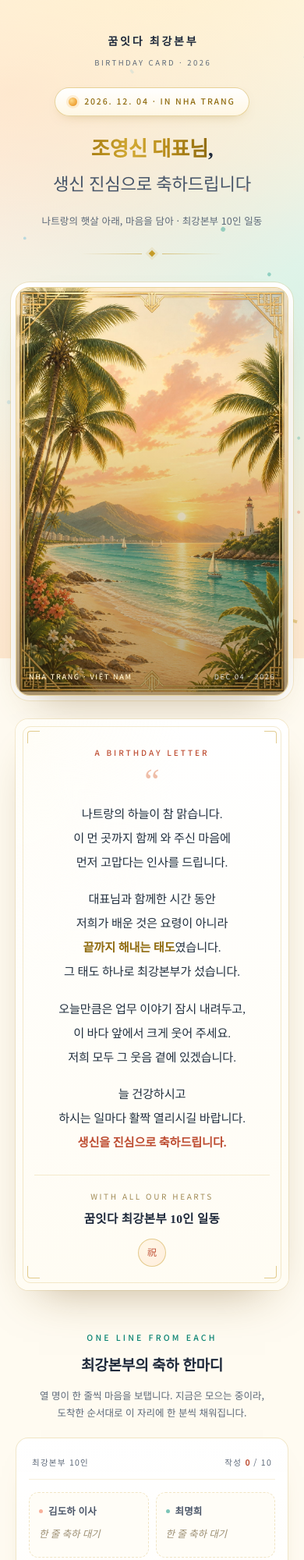
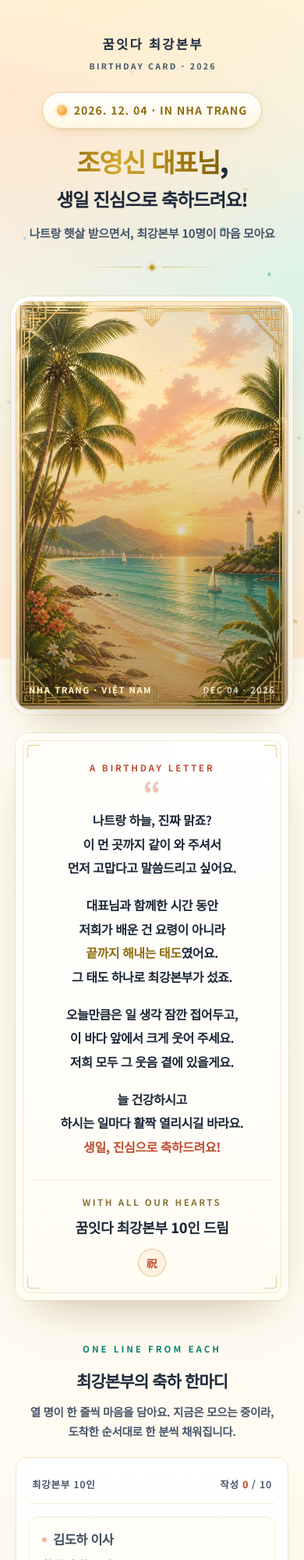
Before and after one commit to camprec1708-sketch/kkumitda-recruit, a plain HTML site: page hbd-jo/index.html in a window 390 px wide. Shown: the top 2000 px of the page at 78% size. Drawn offline with Linux system fonts and the light colour scheme; a web font is replaced by a local one.

Commit message:
hbd-jo: 굵은 모던 고딕(Pretendard) 전면 적용·폰트 대폭 확대, '생신'→'생일' 및 친근한 톤으로 문구 개편, OG 썸네일 갱신

```diff
--- a/hbd-jo/index.html
+++ b/hbd-jo/index.html
@@ -3,31 +3,33 @@
 <head>
 <meta charset="utf-8">
 <meta name="viewport" content="width=device-width, initial-scale=1, viewport-fit=cover">
-<title>조영신 대표님, 생신 진심으로 축하드립니다 · 꿈잇다 최강본부</title>
-<meta name="description" content="2026년 12월 4일, 나트랑에서 꿈잇다 최강본부 10인이 조영신 대표님의 생신을 축하드립니다.">
+<title>조영신 대표님, 생일 진심으로 축하드려요! · 꿈잇다 최강본부</title>
+<meta name="description" content="2026년 12월 4일, 나트랑에서 꿈잇다 최강본부 10인이 조영신 대표님의 생일을 신나게 축하드려요!">
 <meta name="robots" content="noindex,nofollow">
 <meta name="theme-color" content="#FFFDF7">
 <meta name="author" content="꿈잇다 최강본부">
 <link rel="icon" type="image/png" href="../kkumitda-symbol.png">
 <link rel="apple-touch-icon" href="../kkumitda-symbol.png">
 <meta property="og:type" content="website">
-<meta property="og:title" content="조영신 대표님, 생신 진심으로 축하드립니다">
-<meta property="og:description" content="2026. 12. 04 · IN NHA TRANG — 꿈잇다 최강본부 10인이 마음을 모아 드리는 생신 축하 카드">
+<meta property="og:title" content="조영신 대표님, 생일 진심으로 축하드려요!">
+<meta property="og:description" content="2026. 12. 04 · IN NHA TRANG — 꿈잇다 최강본부 10인이 마음을 모아 드리는 생일 축하 카드">
 <meta property="og:image" content="https://camprec1708-sketch.github.io/kkumitda-recruit/hbd-jo/og-jo.jpg">
 <meta property="og:image:width" content="1200">
 <meta property="og:image:height" content="630">
 <meta property="og:image:type" content="image/jpeg">
-<meta property="og:image:alt" content="나트랑의 햇살과 에메랄드 바다, 조영신 대표님 생신을 축하하는 크림·골드 카드">
+<meta property="og:image:alt" content="나트랑의 햇살과 에메랄드 바다, 조영신 대표님 생일을 축하하는 크림·골드 카드">
 <meta property="og:url" content="https://camprec1708-sketch.github.io/kkumitda-recruit/hbd-jo/">
 <meta property="og:site_name" content="꿈잇다 최강본부">
 <meta property="og:locale" content="ko_KR">
 <meta name="twitter:card" content="summary_large_image">
-<meta name="twitter:title" content="조영신 대표님, 생신 진심으로 축하드립니다">
+<meta name="twitter:title" content="조영신 대표님, 생일 진심으로 축하드려요!">
 <meta name="twitter:description" content="2026. 12. 04 · IN NHA TRANG — 꿈잇다 최강본부 10인의 마음">
 <meta name="twitter:image" content="https://camprec1708-sketch.github.io/kkumitda-recruit/hbd-jo/og-jo.jpg">
 <link rel="preconnect" href="https://fonts.googleapis.com">
 <link rel="preconnect" href="https://fonts.gstatic.com" crossorigin>
-<link href="https://fonts.googleapis.com/css2?family=Noto+Sans+KR:wght@400;500;700&family=Noto+Serif+KR:wght@400;600&family=Gowun+Batang:wght@400;700&display=swap" rel="stylesheet">
+<link rel="preconnect" href="https://cdn.jsdelivr.net" crossorigin>
+<link rel="stylesheet" href="https://cdn.jsdelivr.net/gh/orioncactus/pretendard@v1.3.9/dist/web/variable/pretendardvariable-dynamic-subset.min.css">
+<link href="https://fonts.googleapis.com/css2?family=Noto+Sans+KR:wght@400;500;600;700;800;900&display=swap" rel="stylesheet">
 <style>
   :root{
     --cream:#FFFDF7;
@@ -50,8 +52,8 @@
     --emerald-soft:#DCF3EC;
     --sky:#5FB7DC;
     --peach:#FFD3B6;
-    --serif:"Gowun Batang","Noto Serif KR","Nanum Myeongjo",serif;
-    --sans:"Noto Sans KR","Apple SD Gothic Neo","Malgun Gothic",system-ui,-apple-system,sans-serif;
+    /* 굵은 모던 고딕 단일 서체 — Pretendard + Noto Sans KR(700·800·900) 폴백 */
+    --sans:"Pretendard Variable","Pretendard","Noto Sans KR","Apple SD Gothic Neo","Malgun Gothic",system-ui,-apple-system,sans-serif;
   }
   *,*::before,*::after{box-sizing:border-box}
   html{-webkit-text-size-adjust:100%;scroll-behavior:smooth}
@@ -78,10 +80,10 @@
   .wrap{position:relative;z-index:2;max-width:680px;margin:0 auto;padding:0 20px calc(56px + env(safe-area-inset-bottom,0px))}
 
   /* ── typography helpers ── */
-  .serif{font-family:var(--serif)}
+  .serif{font-family:var(--sans);font-weight:800}
   .eyebrow{
-    font-size:10.5px;letter-spacing:.3em;text-transform:uppercase;
-    color:var(--emerald);font-weight:500
+    font-size:11.5px;letter-spacing:.26em;text-transform:uppercase;
+    color:var(--emerald);font-weight:700
   }
   .ornament{display:flex;align-items:center;justify-content:center;gap:10px}
   .ornament::before,.ornament::after{content:"";height:1px;flex:1;max-width:78px;
@@ -93,32 +95,33 @@
   /* ── hero ── */
   header.hero{padding:42px 0 8px;text-align:center}
   .wordmark{display:flex;flex-direction:column;align-items:center;gap:5px}
-  .wordmark .brand{font-family:var(--serif);font-weight:700;font-size:14px;letter-spacing:.2em;color:var(--ink);padding-left:.2em}
-  .wordmark .sub{font-size:9.5px;letter-spacing:.26em;color:var(--ink-3);padding-left:.26em}
+  .wordmark .brand{font-family:var(--sans);font-weight:800;font-size:16.5px;letter-spacing:.14em;color:var(--ink);padding-left:.14em}
+  .wordmark .sub{font-size:10.5px;font-weight:700;letter-spacing:.22em;color:var(--ink-2);padding-left:.22em}
 
   .badge{
     display:inline-flex;align-items:center;gap:9px;margin-top:24px;
-    padding:8px 17px;border:1px solid rgba(197,155,39,.42);border-radius:999px;
-    font-size:10.5px;letter-spacing:.18em;color:var(--gold-deep);font-weight:500;
+    padding:10px 18px;border:1px solid rgba(197,155,39,.42);border-radius:999px;
+    font-size:14px;letter-spacing:.07em;color:var(--gold-deep);font-weight:700;
     background:linear-gradient(180deg,#FFFFFF,#FFF7E4);
     box-shadow:0 6px 16px -10px rgba(156,118,19,.5), inset 0 1px 0 #fff;
   }
-  .badge .sun{width:11px;height:11px;border-radius:50%;display:block;
+  .badge .sun{width:13px;height:13px;border-radius:50%;display:block;
     background:radial-gradient(circle at 35% 35%,#FFD98A,#F0A93F 60%,#E68A2E);
     box-shadow:0 0 0 3px rgba(240,169,63,.18)}
 
   h1{
-    font-family:var(--serif);font-weight:700;margin:22px 0 0;
-    font-size:clamp(24px,6.8vw,35px);line-height:1.55;letter-spacing:-.015em;color:var(--ink);
+    font-family:var(--sans);font-weight:900;margin:20px 0 0;
+    font-size:clamp(30px,8.6vw,42px);line-height:1.34;letter-spacing:-.045em;color:var(--ink);
   }
   h1 .name{
-    display:inline-block;
-    background:linear-gradient(100deg,#A67C12 0%,#D2A932 34%,#B98D1B 62%,#8E6A0E 100%);
+    display:inline-block;font-weight:900;
+    background:linear-gradient(100deg,#9C720B 0%,#D2A932 30%,#B08515 60%,#835F08 100%);
     -webkit-background-clip:text;background-clip:text;color:transparent;
   }
-  h1 .soft{display:block;font-size:.84em;color:var(--ink-2);margin-top:8px;font-weight:400;letter-spacing:-.01em}
+  h1 .soft{display:block;font-size:.70em;color:var(--ink);margin-top:10px;font-weight:800;letter-spacing:-.045em}
   .hero-note{
-    margin:18px auto 0;font-size:12.5px;color:var(--ink-3);letter-spacing:.01em
+    margin:16px auto 0;max-width:22em;font-size:15px;line-height:1.65;
+    font-weight:700;color:var(--ink-2);letter-spacing:-.02em
   }
   .hero-rule{margin:28px auto 0;width:100%}
 
@@ -138,9 +141,9 @@
   .art-cap{
     position:absolute;left:0;right:0;bottom:0;padding:15px 16px;z-index:1;
     display:flex;align-items:baseline;justify-content:space-between;gap:12px;
-    font-size:9px;letter-spacing:.18em;color:rgba(255,255,255,.9);white-space:nowrap
+    font-size:11px;font-weight:600;letter-spacing:.14em;color:rgba(255,255,255,.95);white-space:nowrap
   }
-  .art-cap b{font-weight:500;color:#FFF0C9}
+  .art-cap b{font-weight:800;color:#FFF0C9}
   .art-cap span{color:rgba(255,255,255,.82)}
 
   /* ── paper card ── */
@@ -162,42 +165,42 @@
   .paper .corner.tr{top:15px;right:15px;border-left:0;border-bottom:0;border-top-right-radius:4px}
   .paper .corner.bl{bottom:15px;left:15px;border-right:0;border-top:0;border-bottom-left-radius:4px}
   .paper .corner.br{bottom:15px;right:15px;border-left:0;border-top:0;border-bottom-right-radius:4px}
-  .paper .kicker{text-align:center;font-size:10px;letter-spacing:.3em;color:var(--coral-deep);text-transform:uppercase;font-weight:500}
+  .paper .kicker{text-align:center;font-size:11.5px;letter-spacing:.24em;color:var(--coral-deep);text-transform:uppercase;font-weight:700}
   .quote-mark{
-    text-align:center;font-family:var(--serif);font-size:44px;line-height:1;
-    color:rgba(224,126,84,.5);margin:6px 0 4px
+    text-align:center;font-family:var(--sans);font-size:38px;line-height:1;font-weight:800;
+    color:rgba(224,126,84,.45);margin:2px 0 2px
   }
   .dedication{
-    position:relative;margin:0 auto;max-width:29em;
-    font-family:var(--serif);font-size:clamp(14.2px,3.9vw,16.5px);line-height:2.05;color:#22303F;
-    text-align:center;letter-spacing:-.01em;
+    position:relative;margin:0 auto;max-width:26em;
+    font-family:var(--sans);font-size:clamp(16px,4.1vw,17px);line-height:1.92;color:#1B2737;
+    text-align:center;letter-spacing:-.028em;font-weight:600;
   }
   .dedication p{margin:0 0 1.05em}
   .dedication p:last-of-type{margin-bottom:0}
-  .dedication .accent{color:var(--gold-deep);font-weight:700;white-space:nowrap}
-  .dedication .accent-warm{color:var(--coral-deep);font-weight:700;white-space:nowrap}
+  .dedication .accent{color:var(--gold-deep);font-weight:800;white-space:nowrap}
+  .dedication .accent-warm{color:var(--coral-deep);font-weight:800;white-space:nowrap}
   .sign{
     margin-top:26px;padding-top:18px;border-top:1px solid rgba(197,155,39,.2);
     text-align:center
   }
-  .sign .from{font-size:10px;letter-spacing:.26em;color:#A08A55}
-  .sign .sign-who{font-family:var(--serif);font-weight:700;font-size:15.5px;color:var(--ink);margin-top:6px;letter-spacing:.02em}
+  .sign .from{font-size:11.5px;font-weight:700;letter-spacing:.22em;color:#8C7439}
+  .sign .sign-who{font-family:var(--sans);font-weight:800;font-size:18px;color:var(--ink);margin-top:7px;letter-spacing:-.02em}
   .sign .seal{
     display:inline-flex;align-items:center;justify-content:center;
     width:36px;height:36px;margin-top:12px;border-radius:50%;
     border:1px solid rgba(197,155,39,.45);color:var(--coral-deep);
     background:radial-gradient(circle at 32% 28%,#FFF6E6,#FFEEDD);
-    font-family:var(--serif);font-size:12px;letter-spacing:.02em
+    font-family:var(--sans);font-weight:800;font-size:13.5px;letter-spacing:.02em
   }
 
   /* ── section heading ── */
   .sect{margin-top:52px}
   .sect-head{text-align:center}
   .sect-head h2{
-    font-family:var(--serif);font-weight:700;margin:10px 0 0;
-    font-size:clamp(19px,4.8vw,23px);color:var(--ink);letter-spacing:-.01em
+    font-family:var(--sans);font-weight:800;margin:12px 0 0;
+    font-size:clamp(21px,5.4vw,26px);color:var(--ink);letter-spacing:-.045em
   }
-  .sect-head p{margin:10px auto 0;max-width:26em;font-size:12.5px;line-height:1.8;color:var(--ink-3)}
+  .sect-head p{margin:10px auto 0;max-width:24em;font-size:14.5px;font-weight:600;line-height:1.72;color:var(--ink-2);letter-spacing:-.02em}
 
   /* ── guestbook wall ── */
   .wall-card{
@@ -208,18 +211,18 @@
   }
   .wall-meta{
     display:flex;align-items:center;justify-content:space-between;gap:10px;
-    padding:14px 4px 12px;border-bottom:1px solid rgba(197,155,39,.16);
-    font-size:10.5px;letter-spacing:.12em;color:var(--ink-3)
+    padding:15px 4px 13px;border-bottom:1px solid rgba(197,155,39,.16);
+    font-size:12.5px;font-weight:600;letter-spacing:.06em;color:var(--ink-2)
   }
-  .wall-meta b{font-weight:700;color:var(--coral-deep);letter-spacing:.04em}
+  .wall-meta b{font-weight:800;color:var(--coral-deep);letter-spacing:.02em}
   ol.wall{
     list-style:none;margin:0;padding:16px 0 4px;
-    display:grid;grid-template-columns:1fr 1fr;gap:9px;
+    display:grid;grid-template-columns:1fr;gap:10px;
   }
   ol.wall li{
     --dot:#F0714F;
-    display:flex;flex-direction:column;gap:7px;
-    min-height:84px;padding:12px 12px 11px;border-radius:12px;
+    display:flex;flex-direction:column;gap:6px;
+    padding:14px 16px;border-radius:12px;
     border:1px solid rgba(197,155,39,.26);
     background:linear-gradient(180deg,#FFFFFF,#FFFCF3);
     box-shadow:0 8px 18px -16px rgba(120,88,30,.6);
@@ -234,16 +237,16 @@
     background:#FFFDF7;box-shadow:none;
   }
   .who{
-    font-size:12.5px;font-weight:700;color:var(--ink);letter-spacing:.01em;
-    display:flex;align-items:center;gap:7px;
+    font-size:16.5px;font-weight:800;color:var(--ink);letter-spacing:-.03em;
+    display:flex;align-items:center;gap:8px;
   }
-  .who::before{content:"";width:5px;height:5px;border-radius:50%;background:var(--dot);flex:none}
-  .msg{font-size:12.5px;line-height:1.72;color:var(--ink-2);letter-spacing:-.01em}
-  li.pending .msg{color:#9C8F73;font-style:italic}
-  li.pending .who{color:#4A5568}
+  .who::before{content:"";width:6px;height:6px;border-radius:50%;background:var(--dot);flex:none}
+  .msg{font-size:15.5px;font-weight:600;line-height:1.66;color:#3B4A5D;letter-spacing:-.025em}
+  li.pending .msg{font-size:14.5px;font-weight:600;font-style:normal;color:#8A7B5E}
+  li.pending .who{color:#3E4A5C}
   li.pending .who::before{opacity:.55}
   .wall-note{
-    margin:14px 4px 16px;font-size:11px;line-height:1.75;color:#7F7660
+    margin:14px 4px 16px;font-size:14px;font-weight:600;line-height:1.7;color:#6E6044;letter-spacing:-.02em
   }
 
   /* ── composer ── */
@@ -254,24 +257,24 @@
     box-shadow:0 20px 44px -34px rgba(120,88,30,.6);
   }
   .compose h3{
-    margin:0;font-family:var(--serif);font-weight:700;font-size:17.5px;color:var(--ink);
+    margin:0;font-family:var(--sans);font-weight:800;font-size:19px;color:var(--ink);letter-spacing:-.04em;
     display:flex;align-items:center;gap:9px;flex-wrap:wrap
   }
-  .compose h3 span{font-family:var(--sans);font-size:9px;letter-spacing:.2em;color:var(--emerald);font-weight:500}
-  .compose .lead{margin:8px 0 16px;font-size:12px;line-height:1.75;color:var(--ink-3)}
-  .field{margin-top:12px}
-  .field label{display:block;font-size:11px;letter-spacing:.04em;color:var(--gold-deep);margin-bottom:7px;font-weight:500}
+  .compose h3 span{font-family:var(--sans);font-size:10px;letter-spacing:.18em;color:var(--emerald);font-weight:700}
+  .compose .lead{margin:9px 0 18px;font-size:14px;font-weight:600;line-height:1.7;color:var(--ink-2);letter-spacing:-.02em}
+  .field{margin-top:14px}
+  .field label{display:block;font-size:12.5px;letter-spacing:.02em;color:var(--gold-deep);margin-bottom:7px;font-weight:700}
   .field input,.field textarea{
     width:100%;border:1px solid rgba(197,155,39,.34);border-radius:10px;
     background:#FFFFFF;color:var(--ink);
-    padding:11px 13px;font-family:var(--sans);font-size:14px;line-height:1.6;
+    padding:12px 13px;font-family:var(--sans);font-size:16px;font-weight:500;line-height:1.6;
     outline:none;transition:border-color .2s, box-shadow .2s;
     box-shadow:inset 0 1px 2px rgba(160,130,70,.06);
   }
   .field input::placeholder,.field textarea::placeholder{color:#B6AE9C}
   .field input:focus,.field textarea:focus{border-color:rgba(197,155,39,.8);box-shadow:0 0 0 3px rgba(232,200,104,.28)}
   .field textarea{resize:vertical;min-height:84px}
-  .counter{display:flex;justify-content:flex-end;font-size:10.5px;color:#8E8570;margin-top:5px;letter-spacing:.06em}
+  .counter{display:flex;justify-content:flex-end;font-size:11.5px;font-weight:600;color:#7C735F;margin-top:6px;letter-spacing:.04em}
   .counter.over{color:var(--coral-deep)}
   .preview{
     margin-top:16px;border-radius:12px;padding:15px 16px 14px;
@@ -279,14 +282,14 @@
     border:1px solid rgba(197,155,39,.26);
     box-shadow:inset 0 1px 0 #fff, 0 10px 22px -20px rgba(120,88,30,.7);
   }
-  .preview .pv-kicker{font-size:9px;letter-spacing:.24em;color:var(--emerald);margin-bottom:7px}
-  .preview .pv-text{font-family:var(--serif);font-size:13.5px;line-height:1.85;color:#22303F;min-height:1.9em}
-  .preview .pv-name{margin-top:10px;text-align:right;font-size:11px;color:#9C8A62;letter-spacing:.04em}
+  .preview .pv-kicker{font-size:10px;font-weight:700;letter-spacing:.2em;color:var(--emerald);margin-bottom:8px}
+  .preview .pv-text{font-family:var(--sans);font-weight:600;font-size:15.5px;line-height:1.8;color:#1B2737;min-height:1.9em;letter-spacing:-.02em}
+  .preview .pv-name{margin-top:10px;text-align:right;font-size:12.5px;font-weight:600;color:#8A7648;letter-spacing:.01em}
   .btns{display:flex;gap:9px;margin-top:16px;flex-wrap:wrap}
   .btn{
     flex:1 1 130px;appearance:none;border:1px solid rgba(197,155,39,.42);border-radius:10px;
     background:#FFFFFF;
-    color:var(--ink);font-family:var(--sans);font-size:13px;font-weight:500;letter-spacing:.02em;
+    color:var(--ink);font-family:var(--sans);font-size:14.5px;font-weight:700;letter-spacing:-.01em;
     padding:12px 10px;cursor:pointer;transition:transform .12s, background .2s, border-color .2s, box-shadow .2s;
     box-shadow:0 8px 18px -16px rgba(120,88,30,.8);
   }
@@ -298,7 +301,7 @@
   }
   .btn.primary:hover{background:linear-gradient(180deg,#FFE596,#E9BC4C)}
   .btn.ghost{background:#FFFFFF;color:var(--ink-2);border-color:rgba(197,155,39,.3);flex:1 1 100%}
-  .hint{margin:12px 0 0;font-size:11px;line-height:1.7;color:#8E8570}
+  .hint{margin:12px 0 0;font-size:12.5px;font-weight:600;line-height:1.65;color:#7C735F;letter-spacing:-.015em}
   .toast{
     position:fixed;left:50%;bottom:26px;transform:translate(-50%,16px);
     background:#FFFFFF;border:1px solid rgba(197,155,39,.5);color:var(--ink);
@@ -310,8 +313,8 @@
 
   /* ── footer ── */
   footer{margin-top:48px;text-align:center}
-  footer .brandline{font-family:var(--serif);font-weight:700;font-size:13px;letter-spacing:.2em;color:var(--ink);padding-left:.2em}
-  footer .date{margin-top:9px;font-size:10px;letter-spacing:.24em;color:#8C826C;padding-left:.24em}
+  footer .brandline{font-family:var(--sans);font-weight:800;font-size:15.5px;letter-spacing:.14em;color:var(--ink);padding-left:.14em}
+  footer .date{margin-top:10px;font-size:11.5px;font-weight:700;letter-spacing:.2em;color:#7A7059;padding-left:.2em}
   footer .copyline{margin-top:20px}
 
   /* ── reveal ── */
@@ -323,9 +326,9 @@
     .art{max-width:470px}
     header.hero{padding-top:56px}
     .paper{padding:44px 40px 38px}
-    .dedication{font-size:16.5px}
+    .dedication{font-size:17px}
     .compose{padding:28px 26px 26px}
-    ol.wall li{min-height:92px}
+    ol.wall{grid-template-columns:1fr 1fr;gap:11px}
   }
   @media (prefers-reduced-motion:reduce){
     .reveal{opacity:1;transform:none;transition:none}
@@ -358,10 +361,10 @@
 
     <h1>
       <span class="name">조영신 대표님</span>,
-      <span class="soft">생신 진심으로 축하드립니다</span>
+      <span class="soft">생일 진심으로 축하드려요!</span>
     </h1>
 
-    <p class="hero-note">나트랑의 햇살 아래, 마음을 담아 · 최강본부 10인 일동</p>
+    <p class="hero-note">나트랑 햇살 받으면서, 최강본부 10명이 마음 모아요</p>
     <div class="ornament hero-rule"><span class="diamond"></span></div>
   </header>
 
@@ -380,15 +383,15 @@
     <div class="quote-mark" aria-hidden="true">“</div>
 
     <div class="dedication">
-      <p>나트랑의 하늘이 참 맑습니다.<br>이 먼 곳까지 함께 와 주신 마음에<br>먼저 고맙다는 인사를 드립니다.</p>
-      <p>대표님과 함께한 시간 동안<br>저희가 배운 것은 요령이 아니라<br><span class="accent">끝까지 해내는 태도</span>였습니다.<br>그 태도 하나로 최강본부가 섰습니다.</p>
-      <p>오늘만큼은 업무 이야기 잠시 내려두고,<br>이 바다 앞에서 크게 웃어 주세요.<br>저희 모두 그 웃음 곁에 있겠습니다.</p>
-      <p>늘 건강하시고<br>하시는 일마다 활짝 열리시길 바랍니다.<br><span class="accent-warm">생신을 진심으로 축하드립니다.</span></p>
+      <p>나트랑 하늘, 진짜 맑죠?<br>이 먼 곳까지 같이 와 주셔서<br>먼저 고맙다고 말씀드리고 싶어요.</p>
+      <p>대표님과 함께한 시간 동안<br>저희가 배운 건 요령이 아니라<br><span class="accent">끝까지 해내는 태도</span>였어요.<br>그 태도 하나로 최강본부가 섰죠.</p>
+      <p>오늘만큼은 일 생각 잠깐 접어두고,<br>이 바다 앞에서 크게 웃어 주세요.<br>저희 모두 그 웃음 곁에 있을게요.</p>
+      <p>늘 건강하시고<br>하시는 일마다 활짝 열리시길 바라요.<br><span class="accent-warm">생일, 진심으로 축하드려요!</span></p>
     </div>
 
     <div class="sign">
       <div class="from">WITH ALL OUR HEARTS</div>
-      <div class="sign-who serif">꿈잇다 최강본부 10인 일동</div>
+      <div class="sign-who serif">꿈잇다 최강본부 10인 드림</div>
       <div class="seal serif">祝</div>
     </div>
   </section>
@@ -397,31 +400,31 @@
     <div class="sect-head">
       <div class="eyebrow">ONE LINE FROM EACH</div>
       <h2 id="wall-title">최강본부의 축하 한마디</h2>
-      <p>열 명이 한 줄씩 마음을 보탭니다. 지금은 모으는 중이라, 도착한 순서대로 이 자리에 한 분씩 채워집니다.</p>
+      <p>열 명이 한 줄씩 마음을 담아요. 지금은 모으는 중이라, 도착한 순서대로 한 분씩 채워집니다.</p>
     </div>
 
     <div class="wall-card">
       <div class="wall-meta"><span>최강본부 10인</span><span>작성 <b id="done-count">0</b> / 10</span></div>
       <!-- 멘트 취합 후 수정 방법: 해당 li의 class="pending"을 지우고 .msg에 한 줄 멘트를 넣습니다. 작성 인원에 맞춰 #done-count 숫자도 함께 고칩니다. -->
       <ol class="wall" id="wall">
-        <li class="pending"><span class="who">김도하 이사</span><span class="msg">한 줄 축하 대기</span></li>
-        <li class="pending"><span class="who">최명희</span><span class="msg">한 줄 축하 대기</span></li>
-        <li class="pending"><span class="who">김채원</span><span class="msg">한 줄 축하 대기</span></li>
-        <li class="pending"><span class="who">김시은</span><span class="msg">한 줄 축하 대기</span></li>
-        <li class="pending"><span class="who">이혁재</span><span class="msg">한 줄 축하 대기</span></li>
-        <li class="pending"><span class="who">박도현</span><span class="msg">한 줄 축하 대기</span></li>
-        <li class="pending"><span class="who">김건하</span><span class="msg">한 줄 축하 대기</span></li>
-        <li class="pending"><span class="who">설현수</span><span class="msg">한 줄 축하 대기</span></li>
-        <li class="pending"><span class="who">성시우</span><span class="msg">한 줄 축하 대기</span></li>
-        <li class="pending"><span class="who">정연경</span><span class="msg">한 줄 축하 대기</span></li>
+        <li class="pending"><span class="who">김도하 이사</span><span class="msg">한 줄 축하 준비 중</span></li>
+        <li class="pending"><span class="who">최명희</span><span class="msg">한 줄 축하 준비 중</span></li>
+        <li class="pending"><span class="who">김채원</span><span class="msg">한 줄 축하 준비 중</span></li>
+        <li class="pending"><span class="who">김시은</span><span class="msg">한 줄 축하 준비 중</span></li>
+        <li class="pending"><span class="who">이혁재</span><span class="msg">한 줄 축하 준비 중</span></li>
+        <li class="pending"><span class="who">박도현</span><span class="msg">한 줄 축하 준비 중</span></li>
+        <li class="pending"><span class="who">김건하</span><span class="msg">한 줄 축하 준비 중</span></li>
+        <li class="pending"><span class="who">설현수</span><span class="msg">한 줄 축하 준비 중</span></li>
+        <li class="pending"><span class="who">성시우</span><span class="msg">한 줄 축하 준비 중</span></li>
+        <li class="pending"><span class="who">정연경</span><span class="msg">한 줄 축하 준비 중</span></li>
       </ol>
-      <p class="wall-note">※ 아직 팀원 한 줄 축하가 취합되기 전입니다. 완성 전에는 이 링크를 대표님께 바로 보내지 말아 주세요.</p>
+      <p class="wall-note">※ 아직 팀원들 한 줄이 다 모이지 않았어요. 다 채워지기 전에는 이 링크를 대표님께 먼저 보내지 말아 주세요.</p>
     </div>
   </section>
 
   <section class="compose reveal" aria-labelledby="compose-title">
     <h3 id="compose-title">한 줄 축하 남기기 <span>FOR TEAM MEMBERS</span></h3>
-    <p class="lead">이름과 한 줄을 적으면 카드 모양 그대로 미리 보여 드립니다. 복사해서 박도현 님께 카톡으로 보내 주시면, 카드에 한 분씩 올려 드립니다.</p>
+    <p class="lead">이름이랑 한 줄만 적으면 카드 모양 그대로 미리 보여 드려요. 복사해서 박도현 님께 카톡으로 보내 주시면, 카드에 한 분씩 올려 드릴게요.</p>
 
     <div class="field">
       <label for="name">이름</label>
@@ -430,13 +433,13 @@
 
     <div class="field">
       <label for="msg">한 줄 축하</label>
-      <textarea id="msg" maxlength="80" rows="3" placeholder="예) 대표님, 늘 건강하시고 하시는 일 다 잘 되시길 바랍니다!"></textarea>
+      <textarea id="msg" maxlength="80" rows="3" placeholder="예) 대표님, 나트랑에서 맞는 생일 진짜 축하드려요! 오늘은 일 생각 말고 신나게 놀아요!"></textarea>
       <div class="counter" id="counter">0 / 80</div>
     </div>
 
     <div class="preview" aria-live="polite">
       <div class="pv-kicker">PREVIEW</div>
-      <div class="pv-text" id="pv-text">조영신 대표님, 생신을 진심으로 축하드립니다.</div>
+      <div class="pv-text" id="pv-text">조영신 대표님, 생일 진심으로 축하드려요!</div>
       <div class="pv-name" id="pv-name">— 최강본부 팀원</div>
     </div>
 
@@ -551,7 +554,7 @@
   }
   function composed(){
     var n = clean(nameEl.value) || '최강본부 팀원';
-    var m = stripAddr(clean(msgEl.value)) || '생신을 진심으로 축하드립니다.';
+    var m = stripAddr(clean(msgEl.value)) || '생일 진심으로 축하드려요!';
     return { name: n, msg: m, full: '조영신 대표님, ' + m + ' — ' + n };
   }
   function render(){
```
Also changed, not shown: hbd-jo/og-jo.jpg.
